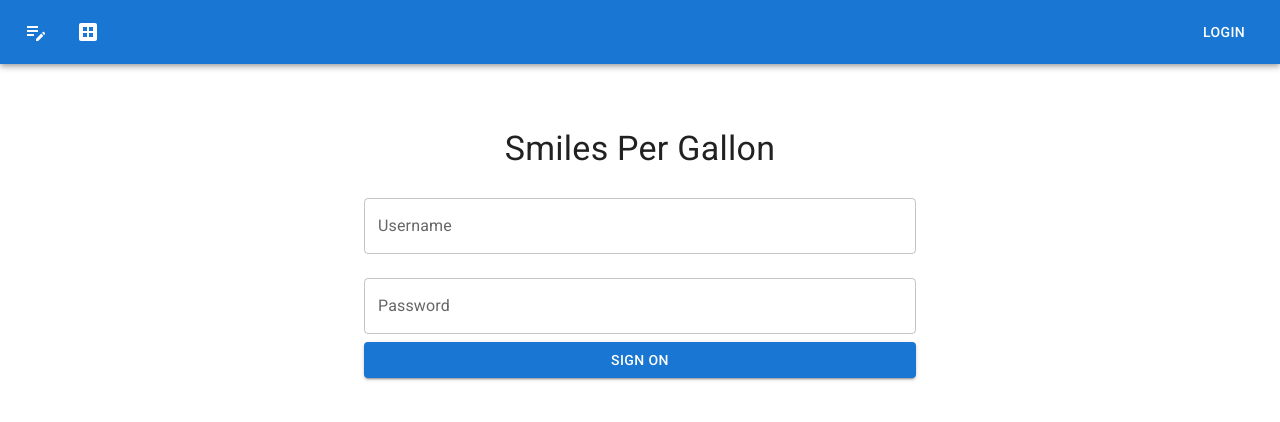
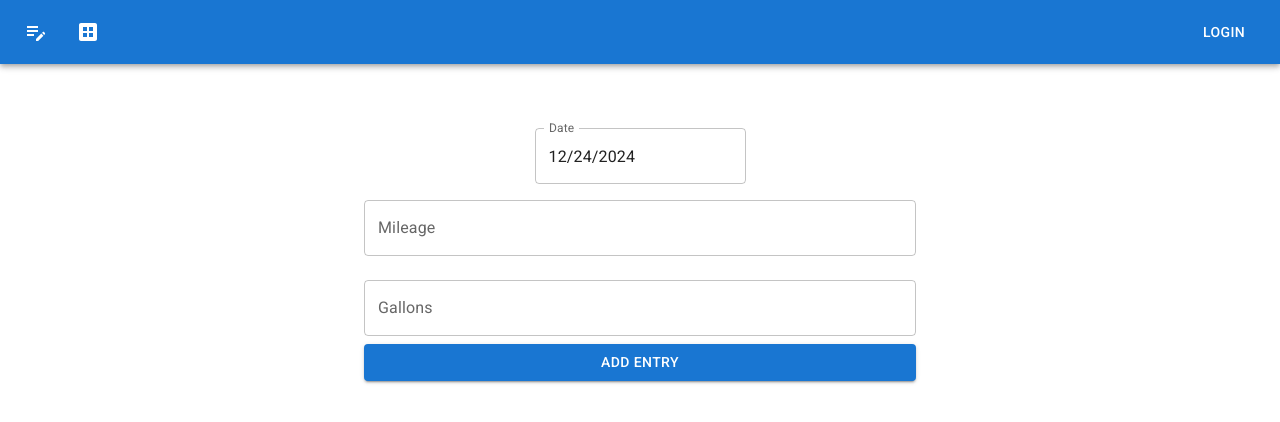
Before and after one commit to victorh3/smiles-per-gallon-ui, a React (Vite) app: page / in a window 1280 px wide. Shown: the top 422 px of the page. Built offline with nearby package versions, Linux system fonts and the light colour scheme.

Commit message:
Update Home component

```diff
--- a/src/pages/Home.tsx
+++ b/src/pages/Home.tsx
@@ -1,46 +1,10 @@
-import React, { useState } from "react";
-import { TextField, Button, Typography } from "@mui/material";
+import React from "react";
+import LogEntry from "./LogEntry";
 
 const Home: React.FC = () => {
-  const [username, setUsername] = useState("");
-  const [password, setPassword] = useState("");
-
-  const handleSignOn = () => {
-    // Handle sign-on logic here
-    console.log("Username:", username);
-    console.log("Password:", password);
-  };
-
   return (
     <>
-      <Typography variant="h4" gutterBottom>
-        Smiles Per Gallon
-      </Typography>
-      <TextField
-        label="Username"
-        variant="outlined"
-        fullWidth
-        margin="normal"
-        value={username}
-        onChange={(e) => setUsername(e.target.value)}
-      />
-      <TextField
-        label="Password"
-        type="password"
-        variant="outlined"
-        fullWidth
-        margin="normal"
-        value={password}
-        onChange={(e) => setPassword(e.target.value)}
-      />
-      <Button
-        variant="contained"
-        color="primary"
-        fullWidth
-        onClick={handleSignOn}
-      >
-        Sign On
-      </Button>
+      <LogEntry />
     </>
   );
 };
```
